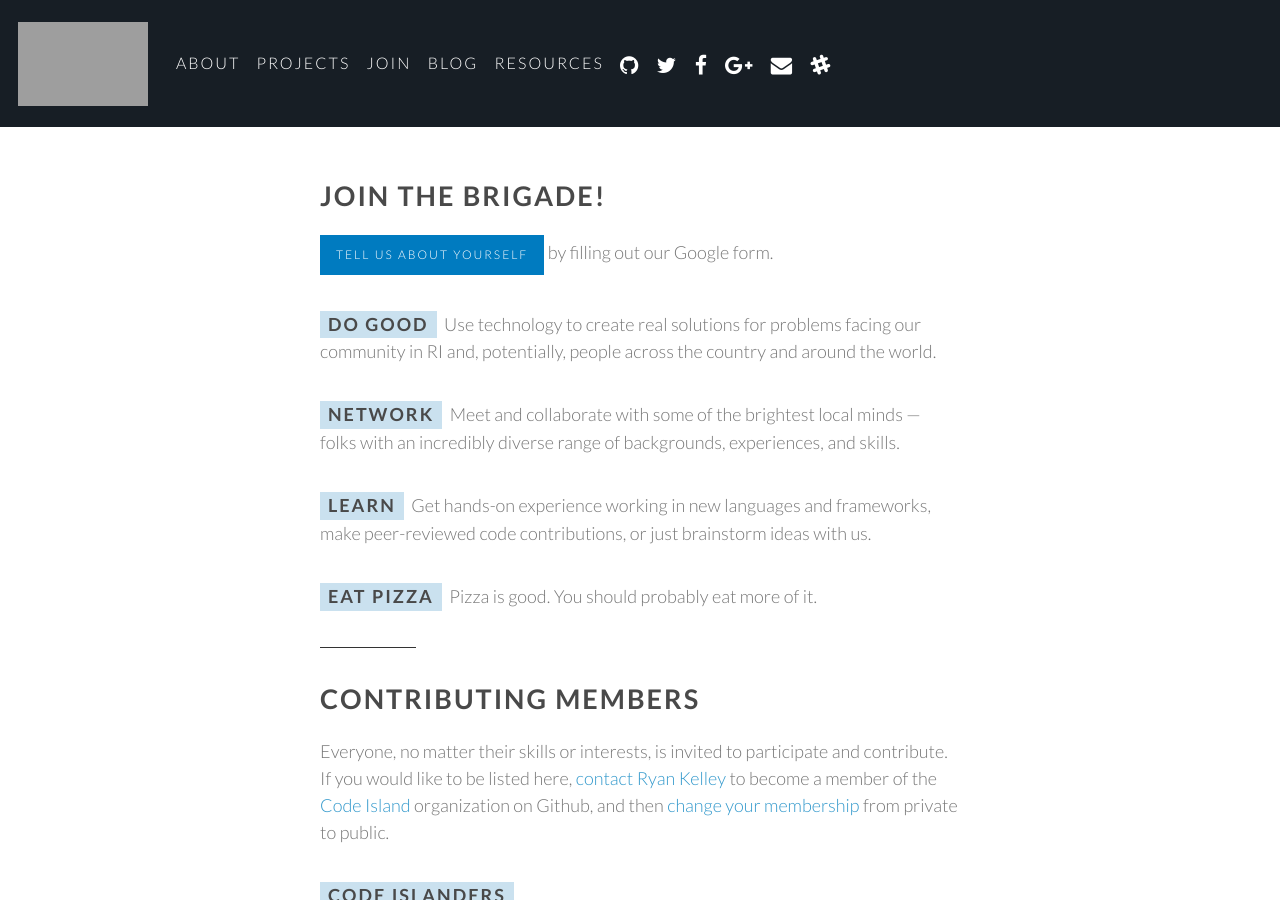
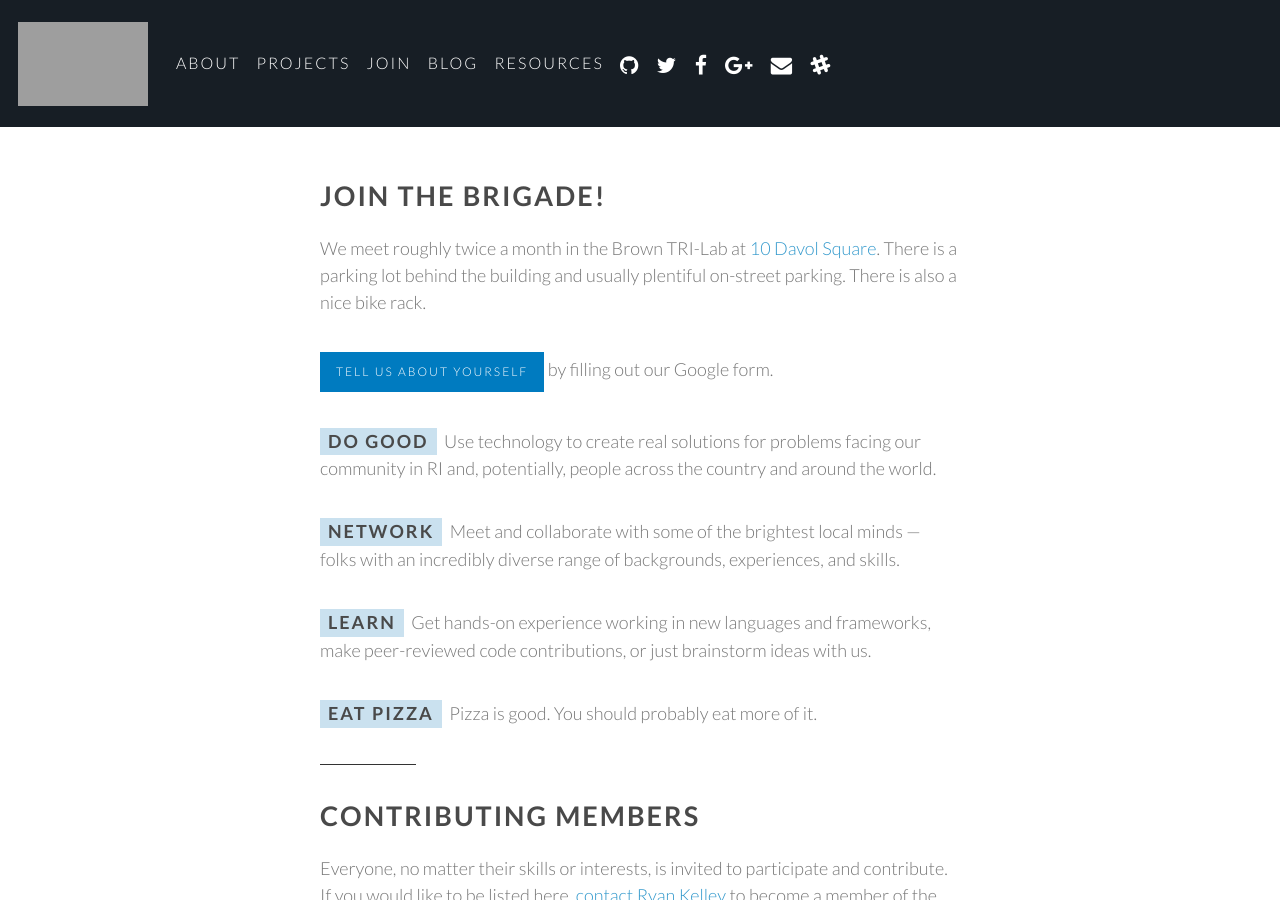
Before and after one commit to codeisland/codeisland.github.io, a Jekyll site: the page built from join/index.html, in a window 1280 px wide and 900 px high, cut to the strip 0-900 px from the top of the window. Built offline with Jekyll 4.4.1, drawn with Linux system fonts in a browser that asks for light colours; nearby versions of some CDN libraries; grey boxes are pictures that could not be loaded.

Commit message:
Blurb about meeting location and parking

```diff
--- a/join/index.html
+++ b/join/index.html
@@ -6,6 +6,10 @@ published: true
 ---
 
 <h2>Join the brigade!</h2>
+
+<p>
+  We meet roughly twice a month in the Brown TRI-Lab at <a href="https://www.google.com/maps/place/10+Davol+Square,+Providence,+RI/@41.816319,-71.406456,13z">10 Davol Square</a>. There is a parking lot behind the building and usually plentiful on-street parking. There is also a nice bike rack.
+</p>
 
 <p>
   <a id="joinupCTA" class="btn blue" href="https://docs.google.com/a/buildium.com/forms/d/1YjnzIIofe4PVD_JsXiu_w8KV7T1EOFNFFdDXy_wysg4/viewform" target="_blank">Tell us about yourself</a> by filling out our Google form.
```
